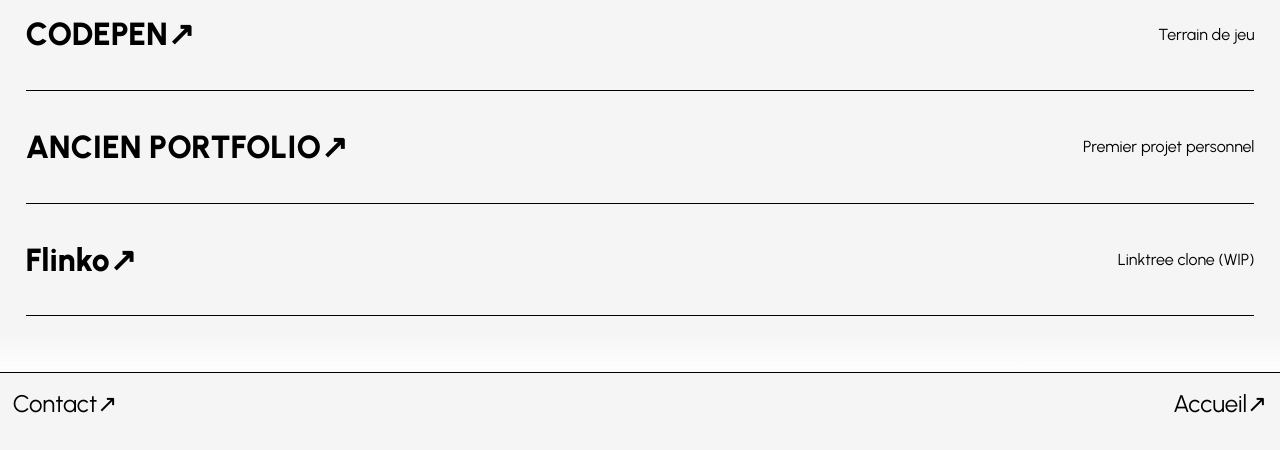
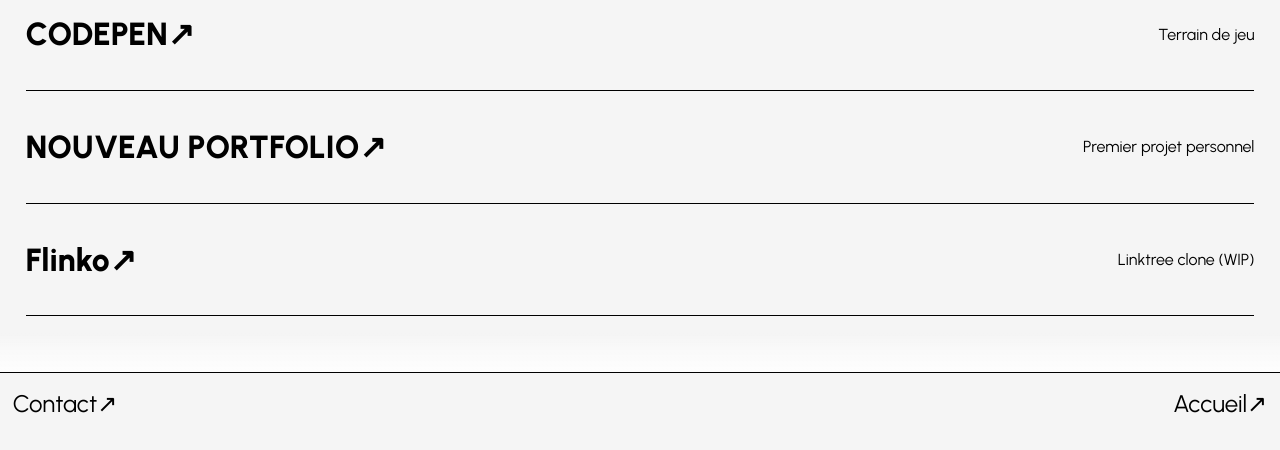
Before and after one commit to bnj35/ordi, a website built with Vite: page Dev.html in a window 1280 px wide. Shown: the part 366-816 px from the top of the page. Built offline with nearby package versions, Linux system fonts and the light colour scheme.

Commit message:
cahnge url portfolio

```diff
--- a/Dev.html
+++ b/Dev.html
@@ -33,7 +33,7 @@
 </div></a>
 
 <a href="https://benjamin-auger-portfolio.vercel.app/" target="_blank"><div class="row">
-  <h2>ANCIEN PORTFOLIO↗</h2>
+  <h2>NOUVEAU PORTFOLIO↗</h2>
   <p>Premier projet personnel</p>
   <img src="./public/transition.jpg" alt=" Image Commandes clients" class="img"/>
 </div></a>
```
